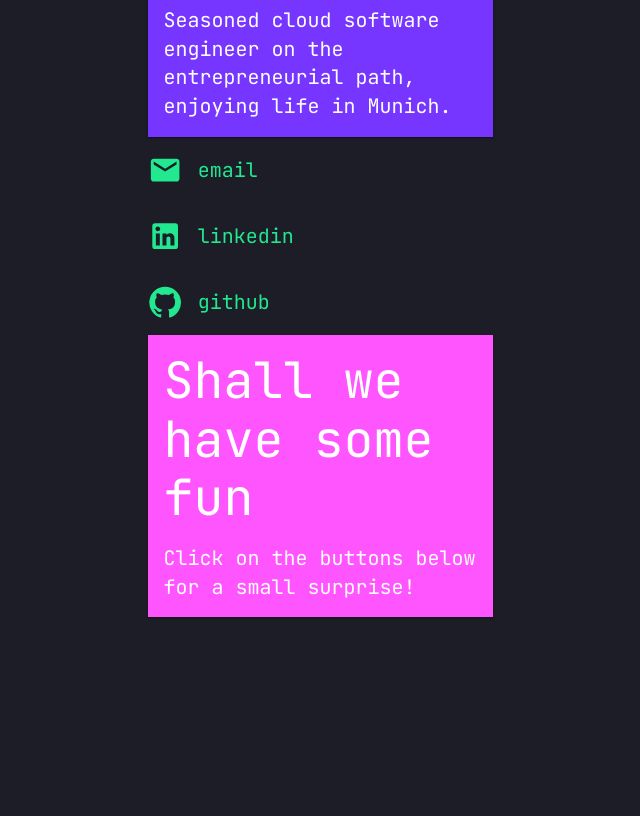
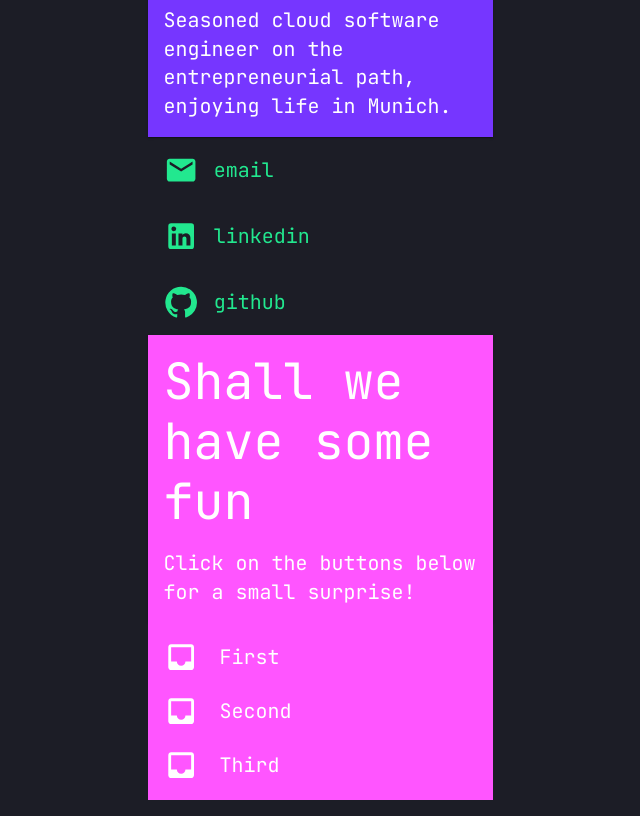
Before and after one commit to developerium/developerium.github.io, a React (Create React App) app: page / in a window 1280 px wide. Shown: the part 560-1376 px from the top of the page, without its empty margins (320-960 px from the left). Before the commit the page ends 1193 px from the top, so only its background shows below. Built offline with nearby package versions, Linux system fonts and the light colour scheme.

Commit message:
Add surprise button list

```diff
--- a/src/App.tsx
+++ b/src/App.tsx
@@ -5,7 +5,8 @@ import { InfoCard } from './components/InfoCard'
 import myImage from './assets/me-01.jpg'
 import { Layout } from './components/Layout'
 import { appTheme, pinkColor, purpleColor } from './config/theme-config'
-import { SocialLinks } from './components/SocialLinks'
+import { SocialLinkList } from './components/SocialLinkList'
+import { SurpriseButtonList } from './components/SurpriseButtonList'
 
 function App() {
   return (
@@ -19,14 +20,15 @@ function App() {
           bgColor={purpleColor}
         />
 
-        <SocialLinks />
+        <SocialLinkList />
 
         <InfoCard
-          containsHeader
           title="Shall we have some fun"
           description="Click on the buttons below for a small surprise!"
           bgColor={pinkColor}
         />
+
+        <SurpriseButtonList />
       </Layout>
     </ThemeProvider>
   )
--- a/src/components/SocialLinks.tsx
+++ b/src/components/SocialLinkList.tsx
@@ -6,13 +6,9 @@ import LinkedInIcon from '@mui/icons-material/LinkedIn'
 
 import { StyledLink } from './StyledLink'
 
-interface SocialLinksProps {
-  a?: string
-}
-
 const iconStyle = { marginRight: 2 }
 
-export const SocialLinks: FC<SocialLinksProps> = () => (
+export const SocialLinkList: FC = () => (
   <Grid container flexDirection="column">
     <StyledLink href="mailto:vahid@kheradmand.de" title="Email Vahid">
       <EmailIcon sx={iconStyle} />
--- a/src/components/StyledLink.tsx
+++ b/src/components/StyledLink.tsx
@@ -10,7 +10,7 @@ const linkStyle: LinkProps['sx'] = {
     backgroundColor: purpleColor,
     color: pinkColor,
   },
-  paddingY: 2,
+  padding: 2,
   fontSize: 20,
 }
 
--- /dev/null
+++ b/src/components/SurpriseButton.tsx
@@ -0,0 +1,31 @@
+import React, { FC, ReactElement } from 'react'
+import { baseFontSize, whiteColor } from '../config/theme-config'
+import ListItemButton from '@mui/material/ListItemButton'
+import ListItemIcon from '@mui/material/ListItemIcon'
+import ListItemText from '@mui/material/ListItemText'
+import ListItem, { ListItemProps } from '@mui/material/ListItem'
+
+interface SurpriseButtonProps {
+  title: string
+  onClick: ListItemProps['onClick']
+  icon: ReactElement
+}
+
+const listStyle = { color: whiteColor }
+const iconStyle = { color: whiteColor }
+const textStyle = { fontSize: baseFontSize }
+
+export const SurpriseButton: FC<SurpriseButtonProps> = ({
+  title,
+  onClick,
+  icon,
+}) => {
+  return (
+    <ListItem disablePadding sx={listStyle} onClick={onClick}>
+      <ListItemButton>
+        <ListItemIcon sx={iconStyle}>{icon}</ListItemIcon>
+        <ListItemText primary={title} primaryTypographyProps={textStyle} />
+      </ListItemButton>
+    </ListItem>
+  )
+}
--- /dev/null
+++ b/src/components/SurpriseButtonList.tsx
@@ -0,0 +1,39 @@
+import React, { FC } from 'react'
+import Box, { BoxProps } from '@mui/material/Box'
+import List from '@mui/material/List'
+import InboxIcon from '@mui/icons-material/Inbox'
+
+import { pinkColor } from '../config/theme-config'
+import { SurpriseButton } from './SurpriseButton'
+
+const rootStyle: BoxProps['sx'] = { backgroundColor: pinkColor }
+
+export const SurpriseButtonList: FC = () => {
+  const handler = () => {
+    console.log('yooo')
+  }
+
+  return (
+    <Box sx={rootStyle}>
+      <nav aria-label="list of surprising buttons">
+        <List>
+          <SurpriseButton
+            title={'First'}
+            onClick={handler}
+            icon={<InboxIcon />}
+          />
+          <SurpriseButton
+            title={'Second'}
+            onClick={handler}
+            icon={<InboxIcon />}
+          />
+          <SurpriseButton
+            title={'Third'}
+            onClick={handler}
+            icon={<InboxIcon />}
+          />
+        </List>
+      </nav>
+    </Box>
+  )
+}
--- a/src/config/theme-config.ts
+++ b/src/config/theme-config.ts
@@ -1,14 +1,16 @@
 import { createTheme } from '@mui/material'
-
-export const appTheme = createTheme({
-  typography: {
-    fontFamily: 'JetBrains Mono',
-    fontSize: 20,
-  },
-})
 
 // NOTE : app's black background is set in index.html file for better ux (not flickering)
 export const whiteColor = '#fff'
 export const greenColor = '#22e88f'
 export const purpleColor = '#7636ff'
 export const pinkColor = '#f5f'
+
+export const baseFontSize = 20
+
+export const appTheme = createTheme({
+  typography: {
+    fontFamily: 'JetBrains Mono',
+    fontSize: baseFontSize,
+  },
+})
```
